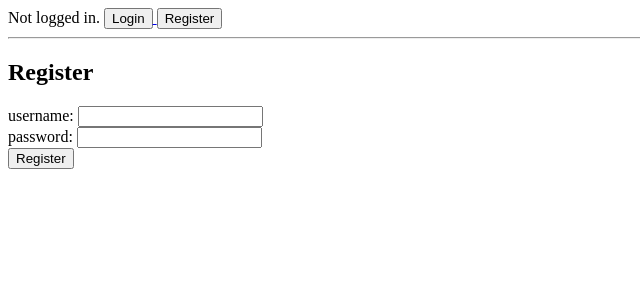
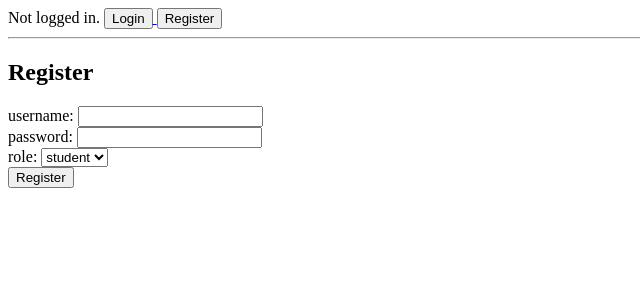
Before and after one commit to teemukoukkari/CourseVerse, a Flask app: page /register in a window 1280 px wide. Shown: the top 300 px of the page, without its empty margins (0-640 px from the left). Run offline with Flask 3, Linux system fonts and the light colour scheme.

Commit message:
Add student/teacher roles

```diff
--- a/routes.py
+++ b/routes.py
@@ -19,9 +19,6 @@ def login():
     if request.method == "GET":
         return render_template("login.html", user=None)
 
-    if "username" not in request.form or "password" not in request.form:
-        return "Username and password required", 400
-
     username = request.form["username"]
     password = request.form["password"]
 
@@ -41,13 +38,11 @@ def register():
     if request.method == "GET":
         return render_template("register.html", user=None)
 
-    if "username" not in request.form or "password" not in request.form:
-        return "Username and password required", 400
-
     username = request.form["username"]
     password = request.form["password"]
+    role = request.form["role"]
 
-    user = users.register(username, password)
+    user = users.register(username, password, role)
     if not user:
         return "Failed to register.", 400
     session["user"] = user
--- a/schema.sql
+++ b/schema.sql
@@ -1,5 +1,6 @@
 CREATE TABLE users (
     id SERIAL PRIMARY KEY,
     username TEXT UNIQUE NOT NULL,
-    password TEXT NOT NULL
+    password TEXT NOT NULL,
+    role TEXT NOT NULL
 )
--- a/templates/layout.html
+++ b/templates/layout.html
@@ -7,7 +7,7 @@
     <body>
         {% if user != None %}
             <form action="/logout" method="POST">
-                Logged in as {{user.username}}. <button>Logout</button>
+                Logged in as {{user.username}} ({{user.role}}). <button>Logout</button>
             </form>
         {% else %}
             Not logged in.
--- a/templates/register.html
+++ b/templates/register.html
@@ -4,6 +4,11 @@
 <form action="/register" method="POST">
     username: <input type="text" name="username"/><br>
     password: <input type="password" name="password"/><br>
+    role:
+    <select name="role">
+        <option value="student">student</option>
+        <option value="teacher">teacher</option>
+    </select><br>
     <button type="submit">Register</button>
 </form>
 {% endblock %}
```
Also changed, not shown: users.py (+6 -6 lines).
